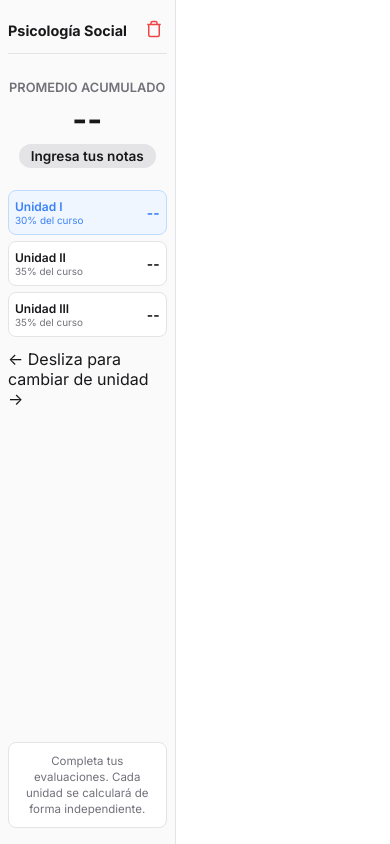
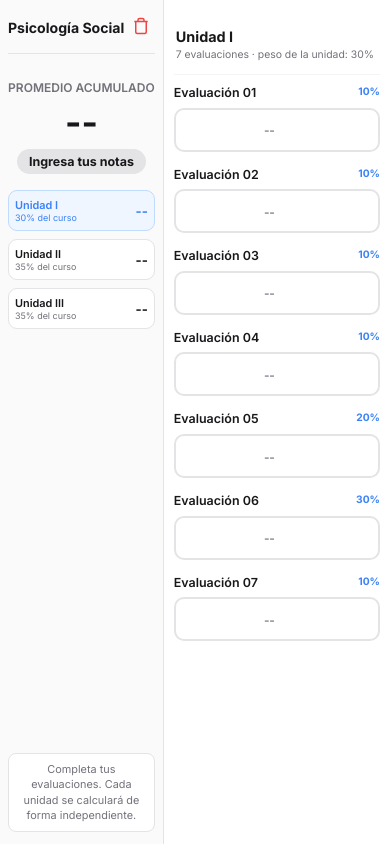
Before and after one commit to lqueanin/calculadorasocial, a plain HTML site: page index.html in a window 390 px wide. Drawn offline with Linux system fonts and the light colour scheme.

Commit message:
Separar unidades con carrusel horizontal y mejorar espaciado

```diff
--- a/style.css
+++ b/style.css
@@ -9,6 +9,8 @@
     --success-light: #f0fdf4;
     --danger: #ef4444;
     --danger-light: #fef2f2;
+    --warning: #f59e0b;
+    --warning-light: #fffbeb;
     --border: #e4e4e7;
 }
 
@@ -18,6 +20,12 @@
     box-sizing: border-box;
 }
 
+html,
+body {
+    width: 100%;
+    height: 100%;
+}
+
 body {
     font-family: 'Inter', -apple-system, sans-serif;
     background-color: var(--bg-color);
@@ -25,26 +33,27 @@
     display: flex;
     justify-content: center;
     align-items: center;
-    height: 100dvh;
     overflow: hidden;
 }
 
 .app-split-container {
     width: 100%;
-    max-width: 800px;
+    max-width: 900px;
     height: 100dvh;
     background: var(--card-bg);
     display: grid;
-    grid-template-columns: 320px 1fr;
+    grid-template-columns: 300px minmax(0, 1fr);
     box-shadow: 0 4px 20px rgba(0, 0, 0, 0.05);
+    overflow: hidden;
 }
 
 .left-panel {
+    min-width: 0;
     border-right: 1px solid var(--border);
-    padding: 20px 16px;
+    padding: 18px 14px;
     display: flex;
     flex-direction: column;
-    gap: 12px;
+    gap: 14px;
     background: #fafafa;
     overflow-y: auto;
 }
@@ -53,12 +62,12 @@
     display: flex;
     justify-content: space-between;
     align-items: center;
-    padding-bottom: 8px;
+    padding-bottom: 10px;
     border-bottom: 1px solid var(--border);
 }
 
 .header h1 {
-    font-size: 1.1rem;
+    font-size: 1.05rem;
     font-weight: 700;
 }
 
@@ -67,33 +76,38 @@
     border: none;
     color: var(--danger);
     cursor: pointer;
-    padding: 4px;
+    padding: 5px;
+    border-radius: 6px;
+}
+
+.icon-btn:hover {
+    background: var(--danger-light);
 }
 
 .final-result-box {
     text-align: center;
-    padding: 10px 0;
+    padding: 10px 0 4px;
 }
 
 .label {
-    font-size: 0.8rem;
+    font-size: 0.75rem;
     color: var(--text-muted);
     font-weight: 600;
     text-transform: uppercase;
 }
 
 .final-score {
-    font-size: 3rem;
+    font-size: 2.8rem;
     font-weight: 700;
     line-height: 1;
-    margin: 8px 0;
+    margin: 9px 0;
 }
 
 .status {
-    font-size: 0.85rem;
-    font-weight: 600;
-    padding: 4px 12px;
-    border-radius: 20px;
+    font-size: 0.78rem;
+    font-weight: 700;
+    padding: 5px 12px;
+    border-radius: 999px;
     display: inline-block;
     background: var(--border);
 }
@@ -108,11 +122,16 @@
     color: var(--danger);
 }
 
+.status.progreso {
+    background: var(--warning-light);
+    color: #b45309;
+}
+
 .units-vertical-list {
     display: flex;
     flex-direction: column;
-    gap: 6px;
-    max-width: 220px;
+    gap: 8px;
+    max-width: 210px;
     margin: 0 auto;
     width: 100%;
 }
@@ -126,7 +145,7 @@
     background: var(--card-bg);
     padding: 10px 12px;
     border: 1px solid var(--border);
-    border-radius: 8px;
+    border-radius: 9px;
     font: inherit;
     color: inherit;
     text-align: left;
@@ -159,22 +178,34 @@
 
 .unit-info span {
     font-weight: 600;
-    font-size: 0.85rem;
+    font-size: 0.82rem;
 }
 
 .unit-info small {
     color: var(--text-muted);
-    font-size: 0.7rem;
+    font-size: 0.66rem;
 }
 
 .unit-row strong {
-    font-size: 1rem;
+    font-size: 0.95rem;
     flex: 0 0 auto;
+}
+
+.swipe-hint {
+    text-align: center;
+    font-size: 0.68rem;
+    color: var(--text-muted);
+    line-height: 1.35;
+}
+
+.swipe-hint span {
+    color: var(--primary);
+    font-weight: 700;
 }
 
 .meta-box {
     margin-top: auto;
-    font-size: 0.8rem;
+    font-size: 0.75rem;
     color: var(--text-muted);
     background: var(--card-bg);
     padding: 10px;
@@ -184,63 +215,79 @@
     text-align: center;
 }
 
+/* Carrusel horizontal de unidades */
 .right-panel {
-    padding: 20px 16px;
-    overflow-y: auto;
+    min-width: 0;
+    height: 100dvh;
     display: flex;
-    flex-direction: column;
-    justify-content: flex-start;
+    overflow-x: auto;
+    overflow-y: hidden;
+    scroll-snap-type: x mandatory;
+    scroll-behavior: smooth;
+    overscroll-behavior-x: contain;
+    scrollbar-width: thin;
+    scrollbar-color: #c4c4c8 transparent;
 }
 
 .unit-panel {
-    display: none;
+    flex: 0 0 100%;
+    width: 100%;
+    min-width: 100%;
+    height: 100%;
+    padding: 18px 18px 26px;
+    overflow-y: auto;
+    overflow-x: hidden;
+    scroll-snap-align: start;
+    scroll-snap-stop: always;
+    background: var(--card-bg);
 }
 
-.unit-panel.active {
-    display: block;
+.unit-panel + .unit-panel {
+    border-left: 1px solid var(--border);
 }
 
 .section-title {
-    padding: 0 10px 14px;
     display: flex;
     flex-direction: column;
     gap: 3px;
     position: sticky;
-    top: -20px;
+    top: -18px;
     z-index: 2;
     background: var(--card-bg);
-    padding-top: 20px;
+    padding: 18px 4px 14px;
+    border-bottom: 1px solid #f4f4f5;
+    margin-bottom: 12px;
 }
 
 .section-title span {
-    font-size: 1rem;
+    font-size: 1.05rem;
     font-weight: 700;
 }
 
 .section-title small {
     color: var(--text-muted);
-    font-size: 0.75rem;
+    font-size: 0.76rem;
     line-height: 1.35;
 }
 
 .inputs-list {
     display: flex;
     flex-direction: column;
-    gap: 14px;
-    max-width: 100%;
-    padding: 0 10px 20px;
+    gap: 18px;
     width: 100%;
+    max-width: 520px;
+    margin: 0 auto;
+    padding-bottom: 16px;
 }
 
 .input-row {
     display: flex;
     flex-direction: column;
-    gap: 6px;
-    padding-bottom: 4px;
+    gap: 7px;
 }
 
 .input-row label {
-    font-size: 0.95rem;
+    font-size: 0.92rem;
     font-weight: 600;
     display: flex;
     justify-content: space-between;
@@ -257,10 +304,11 @@
 
 .grade-input {
     width: 100%;
-    padding: 14px;
+    min-height: 48px;
+    padding: 11px 14px;
     border: 2px solid var(--border);
     border-radius: 10px;
-    font-size: 1.25rem;
+    font-size: 1.05rem;
     text-align: center;
     font-weight: 700;
     background: #fff;
@@ -278,71 +326,118 @@
     color: #a1a1aa;
 }
 
-@media (max-width: 600px) {
+@media (max-width: 700px) {
     .app-split-container {
-        grid-template-columns: 45% 55%;
+        grid-template-columns: 40% 60%;
     }
 
-    .left-panel,
-    .right-panel {
-        padding: 16px 8px;
+    .left-panel {
+        padding: 14px 10px;
+        gap: 12px;
+    }
+
+    .header h1 {
+        font-size: 0.88rem;
     }
 
     .final-score {
-        font-size: 2rem;
+        font-size: 2.2rem;
     }
 
-    .header h1 {
-        font-size: 0.9rem;
-    }
-
-    .units-vertical-list,
-    .inputs-list {
+    .units-vertical-list {
         max-width: 100%;
     }
 
     .unit-row {
-        padding: 8px 6px;
+        padding: 8px;
         gap: 6px;
     }
 
     .unit-info span {
-        font-size: 0.75rem;
+        font-size: 0.72rem;
     }
 
     .unit-info small {
-        font-size: 0.62rem;
+        font-size: 0.6rem;
     }
 
     .unit-row strong {
-        font-size: 0.85rem;
+        font-size: 0.82rem;
+    }
+
+    .swipe-hint {
+        font-size: 0.61rem;
+    }
+
+    .meta-box {
+        font-size: 0.68rem;
+        padding: 8px;
+    }
+
+    .unit-panel {
+        padding: 14px 12px 24px;
     }
 
     .section-title {
-        top: -16px;
-        padding: 16px 4px 12px;
+        top: -14px;
+        padding: 14px 2px 12px;
+        margin-bottom: 10px;
+    }
+
+    .section-title span {
+        font-size: 0.9rem;
+    }
+
+    .section-title small {
+        font-size: 0.65rem;
     }
 
     .inputs-list {
-        padding: 0 4px 18px;
-        gap: 12px;
+        gap: 15px;
     }
 
     .input-row label {
-        font-size: 0.75rem;
-        gap: 6px;
+        font-size: 0.78rem;
     }
 
     .input-row label span {
-        font-size: 0.65rem;
+        font-size: 0.64rem;
     }
 
     .grade-input {
-        padding: 9px 5px;
+        min-height: 44px;
+        padding: 9px 8px;
         font-size: 0.95rem;
     }
+}
 
-    .meta-box {
-        font-size: 0.72rem;
+@media (max-width: 430px) {
+    .app-split-container {
+        grid-template-columns: 42% 58%;
+    }
+
+    .left-panel {
+        padding: 12px 8px;
+    }
+
+    .unit-row {
+        padding: 7px 6px;
+    }
+
+    .unit-info span {
+        font-size: 0.68rem;
+    }
+
+    .unit-info small {
+        font-size: 0.56rem;
+    }
+
+    .swipe-hint {
+        display: none;
+    }
+
+    .unit-panel {
+        padding-left: 10px;
+        padding-right: 10px;
     }
 }
```
